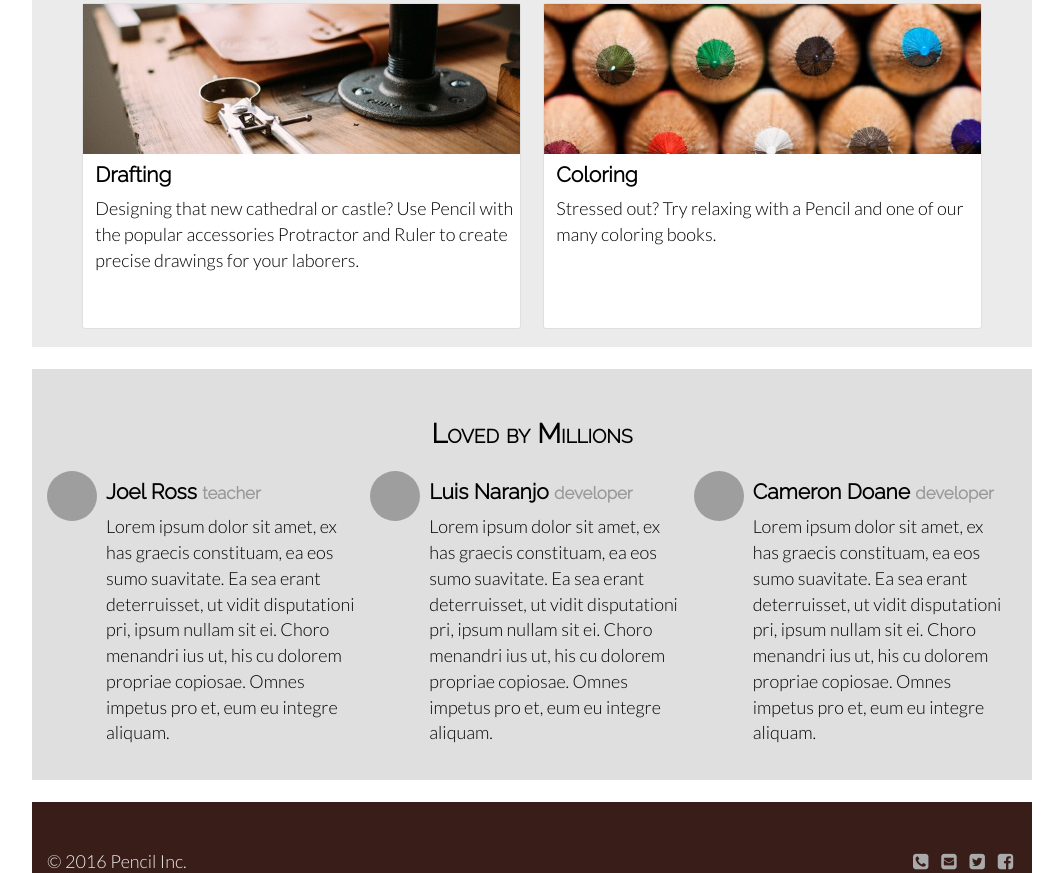
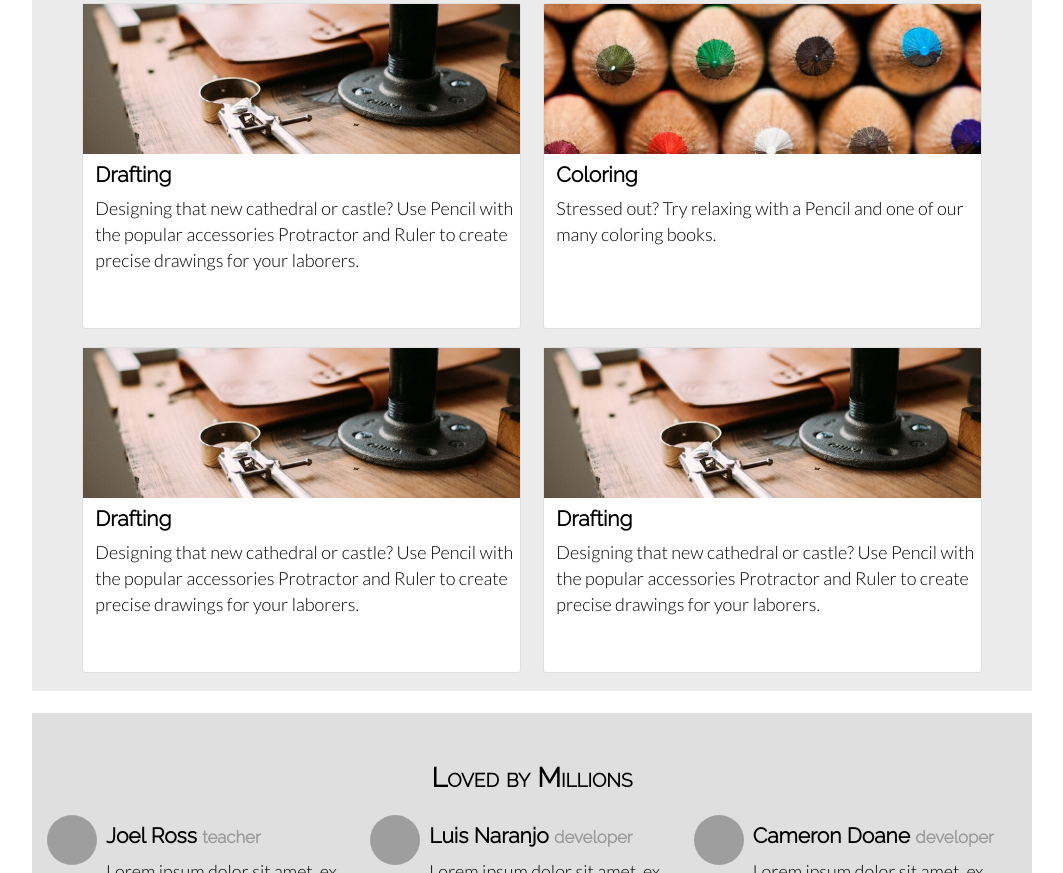
Before and after one commit to yuyuez/portfolio, a plain HTML site: page index.html in a window 1280 px wide. Shown: the part 730-1603 px from the top of the page, without its empty margins (108-1171 px from the left). Drawn offline with nearby package versions, Linux system fonts and the light colour scheme; grey boxes are pictures that could not be loaded.

Commit message:
fixed layout and added links

```diff
--- a/css/style.css
+++ b/css/style.css
@@ -251,6 +251,9 @@ img {
     .fourthUse {
         margin-left: 1.25em;
     }
+    .sixthUse {
+        margin-left: 1.25em;
+    }
     .quotesImg {
         flex: 1;
     }
@@ -396,7 +399,9 @@ h2 {
 .firstUse,
 .secondUse,
 .thirdUse,
-.fourthUse {
+.fourthUse,
+.fifthUse,
+.sixthUse {
     background-color: white;
     border: 1px solid #dfdfdf;
     border-radius: 3px;
@@ -418,7 +423,7 @@ h2 {
     background-position: center;
     background-size: cover;
 }
-.drafting {
+.drafting, .ad, .as {
     height: 150px;
     background: url('../img/drafting.jpg') no-repeat;
     background-position: center;
@@ -456,5 +461,5 @@ footer a {
 }
 
 a{
-  color:inherit;
+  color:inherit;s
 }
--- a/index.html
+++ b/index.html
@@ -116,7 +116,7 @@
 
 		<div class="flexbox-container">
 			<div class="firstUse flex-column">
-				<a href="../resume/Resume.docx" download>
+				<a href="https://info343-au16.github.io/challenges-yuyuez/pencil/">
 					<div class="bookNote"></div>
 					<div class="textSpace">
 						<h3>Note Taking</h3>
@@ -127,30 +127,59 @@
 			</div>
 
 			<div class="secondUse flex-column">
+				<a href="https://info343-au16.github.io/challenges-yuyuez/sentiment/">
 					<div class="art"></div>
 					<div class="textSpace">
 						<h3>Art</h3>
 						<p>Pencil supports subtle shading as well as defined lines, allowing you to create beautiful drawings.&nbsp;</p>
 					</div>
+				</a>
 			</div>
 
 			<div class="thirdUse flex-column">
+				<a href="https://info343-au16.github.io/challenges-yuyuez/memory/">
 					<div class="drafting"></div>
 					<div class="textSpace">
 						<h3>Drafting</h3>
 						<p>Designing that new cathedral or castle? Use Pencil with the popular accessories Protractor and Ruler to create precise
 							drawings for your laborers.</p>
 					</div>
+				</a>
 			</div>
 
 			<div class="fourthUse flex-column">
+				<a href="https://info343-au16.github.io/challenges-yuyuez/data-browser/build">
 					<div class="coloring"></div>
 					<div class="textSpace">
 						<h3>Coloring</h3>
 						<p>Stressed out? Try relaxing with a Pencil and one of our many coloring books.</p>
 					</div>
 				</div>
+			</a>
+
+			<div class="fifthUse flex-column">
+				<a href="https://info343-au16.github.io/challenges-yuyuez/chat/build">
+					<div class="ad"></div>
+					<div class="textSpace">
+						<h3>Drafting</h3>
+						<p>Designing that new cathedral or castle? Use Pencil with the popular accessories Protractor and Ruler to create precise
+							drawings for your laborers.</p>
 					</div>
+				</a>
+			</div>
+
+			<div class="sixthUse flex-column">
+				<a href="https://mackmor13.github.io/finalProject/">
+					<div class="as"></div>
+					<div class="textSpace">
+						<h3>Drafting</h3>
+						<p>Designing that new cathedral or castle? Use Pencil with the popular accessories Protractor and Ruler to create precise
+							drawings for your laborers.</p>
+					</div>
+				</a>
+			</div>
+		</div>
+
 	</section>
 
 	<section role="region" class="container quotesColor">
```
Lines whose indentation alone changed are shown as unchanged.
